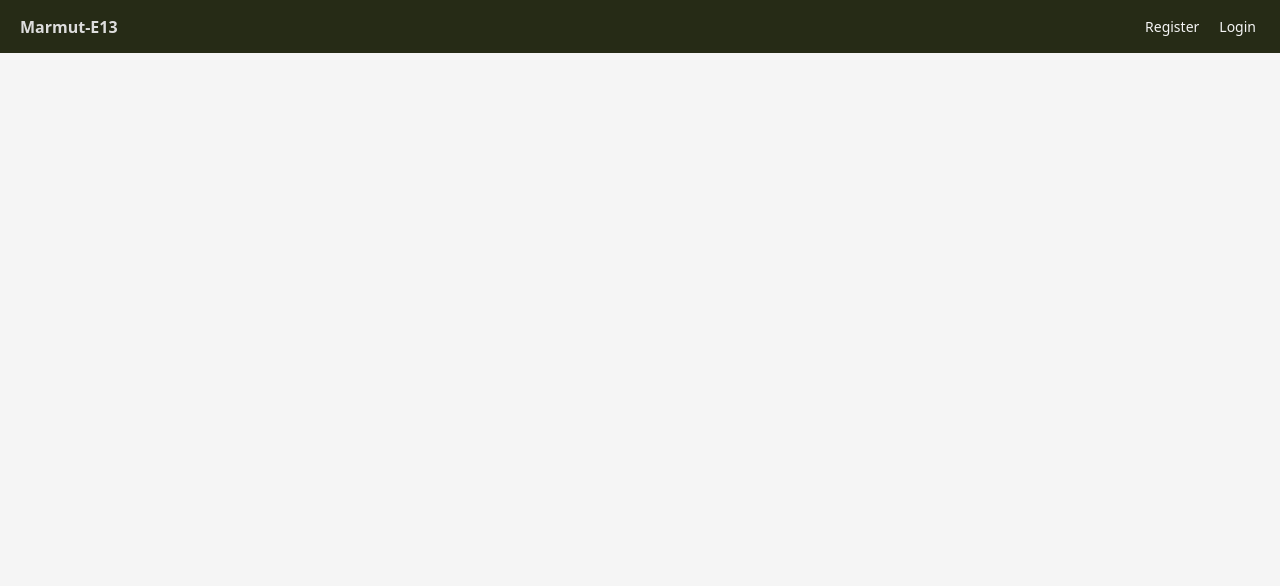
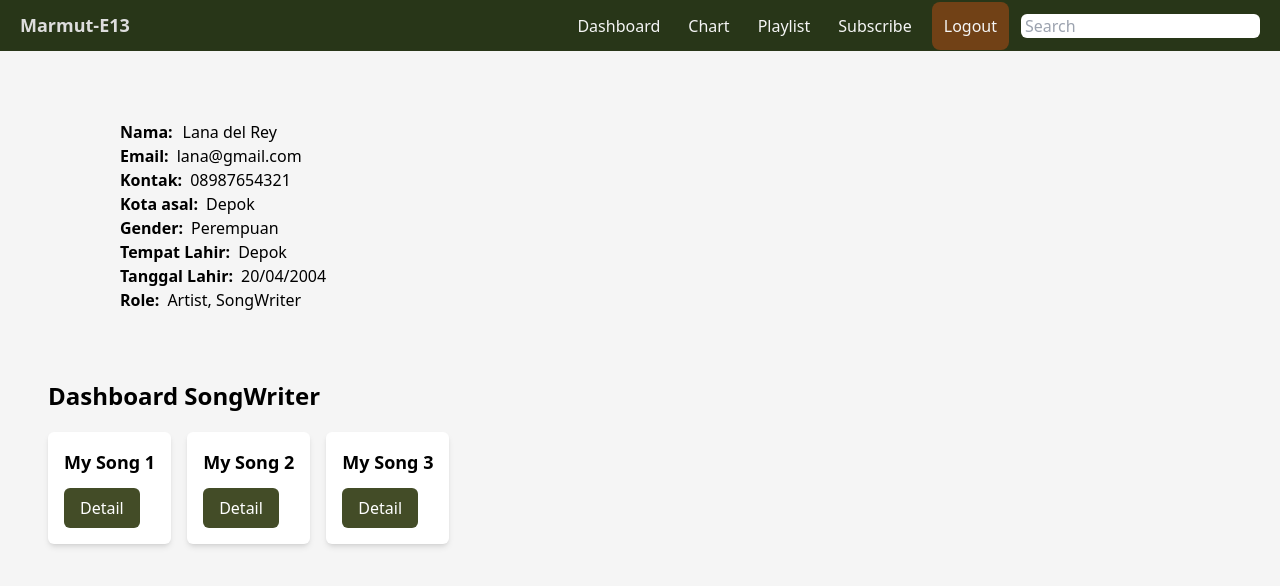
Before and after one commit to Marmut-E13/marmut, a Next.js app: page /dashboard in a window 1280 px wide. Shown: the top 586 px of the page. Built offline with nearby package versions, Linux system fonts and the light colour scheme.

Commit message:
develop dashboard feature and web design

```diff
--- a/src/app/dashboard/page.tsx
+++ b/src/app/dashboard/page.tsx
@@ -1,10 +1,57 @@
-import { LabelDashboard } from "@/components/dashboard/labelDashboard";
-import { UserDashboard } from "@/components/dashboard/userDashboard";
+"use client"
+
+import SongwriterDashboard from "@/components/dashboard/songwriterDashboard";
 
 const Dashboard: React.FC = () => {
     return (
-        <div>
-            <LabelDashboard />
+        <div className="flex flex-col h-screen w-screen py-[120px] px-[120px] items-center gap-5">
+            <div className="flex flex-col w-full items-start gap-3">
+                <div>
+                    <div className="flex flex-row gap-[10px]">
+                        <text className="font-semibold">Nama:</text>
+                        <text>Lana del Rey</text>
+                    </div>
+
+                    <div className="flex flex-row gap-2">
+                        <text className="font-semibold">Email:</text>
+                        {/* <text>{dummyData.total_durasi}</text> */}
+                        <text>lana@gmail.com</text>
+                    </div>
+
+                    <div className="flex flex-row gap-2">
+                        <text className="font-semibold">Kontak:</text>
+                        {/* <text>{dummyData.total_durasi}</text> */}
+                        <text>08987654321</text>
+                    </div>
+
+                    <div className="flex flex-row gap-2">
+                        <text className="font-semibold">Kota asal:</text>
+                        <text>Depok</text>
+                    </div>
+
+                    <div className="flex flex-row gap-2">
+                        <text className="font-semibold">Gender:</text>
+                        <text>Perempuan</text>
+                    </div>
+
+                    <div className="flex flex-row gap-2">
+                        <text className="font-semibold">Tempat Lahir:</text>
+                        <text>Depok</text>
+                    </div>
+
+                    <div className="flex flex-row gap-2">
+                        <text className="font-semibold">Tanggal Lahir:</text>
+                        <text>20/04/2004</text>
+                    </div>
+
+                    <div className="flex flex-row gap-2">
+                        <text className="font-semibold">Role:</text>
+                        <text>Artist, SongWriter</text>
+                    </div>
+                </div>
+            </div>
+
+            <SongwriterDashboard />
         </div>
     )
 }
--- a/src/app/feature/search-bar/page.tsx
+++ b/src/app/feature/search-bar/page.tsx
@@ -8,16 +8,16 @@ const SearchPage: React.FC = () => {
 
     const handleSearch = () => {
         const dummyData = [
-            { type: "Song", title: "Song 1", artist: "Artist 1" },
-            { type: "Song", title: "Song 2", artist: "Artist 2" },
-            { type: "Podcast", title: "Podcast 1", podcaster: "Podcaster 1" },
-            { type: "Podcast", title: "Podcast 2", podcaster: "Podcaster 2" },
-            { type: "User Playlist", title: "Playlist 1", creator: "Creator 1" },
-            { type: "User Playlist", title: "Playlist 2", creator: "Creator 2" },
+            { type: "Song", title: "Happy Mood", artist: "Medey" },
+            { type: "Song", title: "Tuturututu", artist: "Hundy" },
+            { type: "Podcast", title: "His Crazy", podcaster: "Frezy" },
+            { type: "Podcast", title: "Gil Crush", podcaster: "Sally" },
+            { type: "User Playlist", title: "Sad", creator: "Uni" },
+            { type: "User Playlist", title: "My Love", creator: "Sabrina" },
         ];
 
         const results = dummyData.filter(item =>
-            item.title.toLowerCase().includes(query.toLowerCase())
+            item.type.toLowerCase().includes(query.toLowerCase()),
         );
 
         setSearchResults(results);
@@ -41,7 +41,7 @@ const SearchPage: React.FC = () => {
                 <button onClick={handleSearch} className="bg-marmut-green-600 text-white py-2 px-4 rounded-md ml-2">Search</button>
             </div>
             {searchResults.length === 0 ? (
-                <p>No results found</p>
+                <p>Maaf, pencarian untuk "{query}" tidak ditemukan</p>
             ) : (
                 <table className="w-full border-collapse border">
                     <thead>
@@ -55,8 +55,8 @@ const SearchPage: React.FC = () => {
                     <tbody>
                     {searchResults.map((item, index) => (
                         <tr key={index} className={`${index % 2 === 0 ? 'bg-gray-100' : 'bg-white'}`}>
+                            <td className="border p-3">{item.type}</td>
                             <td className="border p-3">{item.title}</td>
-                            <td className="border p-3">{item.type}</td>
                             <td className="border p-3">{item.artist || item.podcaster || item.creator}</td>
                             <td className="border p-3">
                                 <button onClick={() => handleViewDetail(item.title, item.type)} className="bg-marmut-green-600 text-white py-1 px-2 rounded-md mr-2">View</button>
--- a/src/components/dashboard/songwriterDashboard/index.tsx
+++ b/src/components/dashboard/songwriterDashboard/index.tsx
@@ -0,0 +1,40 @@
+import React, { useState, useEffect } from "react";
+
+const SongwriterDashboard: React.FC = () => {
+    // Data lagu milik songwriter
+    const [userSongs, setUserSongs] = useState<string[]>([]);
+
+    // Memuat daftar lagu milik songwriter ketika komponen dimuat
+    useEffect(() => {
+        // Simulasi penggunaan data lagu milik songwriter dari server atau penyimpanan lokal
+        // Misalnya, dapat diambil dari API atau penyimpanan lokal seperti Local Storage
+        const dummyUserSongs = ["My Song 1", "My Song 2", "My Song 3"];
+        setUserSongs(dummyUserSongs);
+    }, []);
+
+    return (
+        <div className="flex flex-col h-screen w-screen py-12 px-12 items-center gap-5">
+            <div className="flex flex-col w-full items-start gap-3">
+                <h1 className="text-2xl font-bold">Dashboard SongWriter</h1>
+            </div>
+            <div className="flex flex-col w-full items-start gap-3">
+                <div className="grid grid-cols-3 gap-4">
+                    {userSongs.length > 0 ? (
+                        userSongs.map((song, index) => (
+                            <div key={index} className="bg-white shadow-md rounded-md p-4">
+                                <p className="text-lg font-semibold">{song}</p>
+                                <button className="bg-marmut-green-600 hover:bg-blue-600 text-white py-2 px-4 rounded-md mt-3">
+                                    Detail
+                                </button>
+                            </div>
+                        ))
+                    ) : (
+                        <p>Belum Memiliki Lagu</p>
+                    )}
+                </div>
+            </div>
+        </div>
+    );
+};
+
+export default SongwriterDashboard;
--- a/src/components/navbar/authenticatedNavber/index.tsx
+++ b/src/components/navbar/authenticatedNavber/index.tsx
@@ -10,8 +10,46 @@ export const AuthenticatedNavbar: React.FC = () => {
     }
 
     return (
-        <div className="flex flex-row w-screen bg-marmut-green-900 z-[999] fixed px-5 py-3 justify-between items-center">
-            <button type="button" className="btn btn-danger" onClick={handleLogout}>Logout</button>
+        <div className="flex flex-row w-screen bg-marmut-dark-green-300 z-[999] fixed px-5 justify-between items-center">
+            <text className="select-none text-marmut-100 font-bold text-[18px] py-3">Marmut-E13</text>
+
+            <div className="flex flex-row gap-3">
+                <div className="flex flex-row gap-3 text-marmut-000 ">
+                    <button className="hover:bg-marmut-green-000 py-3 px-2">Dashboard</button>
+                    <button className="hover:bg-marmut-green-000 py-3 px-2">Chart</button>
+                    <button className="hover:bg-marmut-green-000 py-3 px-2">Playlist</button>
+                    <button className="hover:bg-marmut-green-000 py-3 px-2">Subscribe</button>
+                    {/*<button className="hover:bg-marmut-green-000 py-3 px-2">Download</button>*/}
+                    {/*<button className="hover:bg-marmut-green-000 py-3 px-2">Manage</button>*/}
+
+
+                    {/* <div className= "flex-col absolute top-[105%] w-full right-[220px] items-start max-w-[100px] overflow-y-auto rounded-b-md transition-all duration-300 text-black">
+
+
+                        <div className="flex flex-row cursor-pointer bg-white hover:bg-marmut-100 gap-2 px-3 py-2 items-center font-medium">
+                            Podcast
+                        </div>
+
+                        <div className="flex flex-row cursor-pointer bg-white hover:bg-marmut-100 gap-2 px-3 py-2 items-center font-medium">
+                            Podcast
+                        </div>
+
+                        <div className="flex flex-row cursor-pointer bg-white hover:bg-marmut-100 gap-2 px-3 py-2 items-center font-medium">
+                            Podcast
+                        </div>
+
+                        <div className="flex flex-row cursor-pointer bg-white hover:bg-marmut-100 gap-2 px-3 py-2 items-center font-medium">
+                            Podcast
+                        </div>
+
+                    </div> */}
+                    <button className="bg-marmut-brown-700 px-3 py-[6px] rounded-lg text-marmut-000">Logout</button>
+                </div>
+
+                <div className="py-3">
+                    <input placeholder="Search" className="rounded-md px-1"/>
+                </div>
+            </div>
         </div>
     )
 }
--- a/src/components/navbar/navbar.tsx
+++ b/src/components/navbar/navbar.tsx
@@ -17,7 +17,9 @@ export const Navbar: React.FC = () => {
 
     return (
         <div>
-            {isAuthenticated ? <AuthenticatedNavbar /> : <UnauthenticatedNavbar />}
+            {/* {isAuthenticated ? <AuthenticatedNavbar /> : <UnauthenticatedNavbar />} */}
+             <AuthenticatedNavbar />
+            {/*<UnauthenticatedNavbar />*/}
         </div>
     )
 }
--- a/src/components/navbar/unauthenticatedNavbar/index.tsx
+++ b/src/components/navbar/unauthenticatedNavbar/index.tsx
@@ -7,27 +7,18 @@ export const UnauthenticatedNavbar = () => {
     const pathname = usePathname()
 
     const UNATHENTICATED_NAVBAR_MENU = [
-        { text: "Register", route: "auth/register" },
-        { text: "Login", route: "auth/login" },
+        { text: "Register", route: "/register" },
+        { text: "Login", route: "/login" },
     ];
 
     return (
-        <div className="flex flex-row w-screen bg-marmut-green-900 z-[999] fixed px-5 py-3 justify-between items-center">
-            <text className="select-none text-marmut-100 font-bold">Marmut-E13</text>
+        <div className="flex flex-row w-screen bg-marmut-dark-green-300 z-[999] fixed px-5 py-3 justify-between items-center">
+            <text className="select-none text-marmut-100 font-bold text-[18px]">Marmut-E13</text>
 
-            <div className="flex flex-row gap-3">
-                {UNATHENTICATED_NAVBAR_MENU.map(({text, route}, key) => (
-                    <div className="flex flex-col select-none" key={key}>
-                        <div className={`${pathname == route ? 'text-[#7698c8] font-semibold' : 'text-marmut-000'} text-[14px] flex px-1 py-1 cursor-pointer`} onClick={() => {router.push(route)}}>
-                            {text}
-                        </div>
-
-                        {pathname == route && <div className="h-[2px] bg-[#7698c8] rounded-md"></div>}
-                </div>
-                ))}
+            <div className="flex flex-row gap-3 text-marmut-000">
+                <button className="">Login</button>
+                <button className="bg-marmut-brown-700 px-3 py-[6px] rounded-lg">Register</button>
             </div>
-
-
         </div>
     )
 }
```
